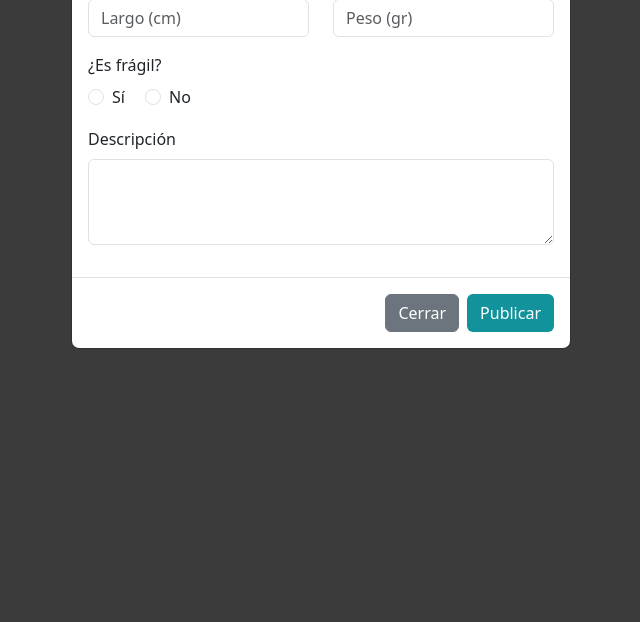
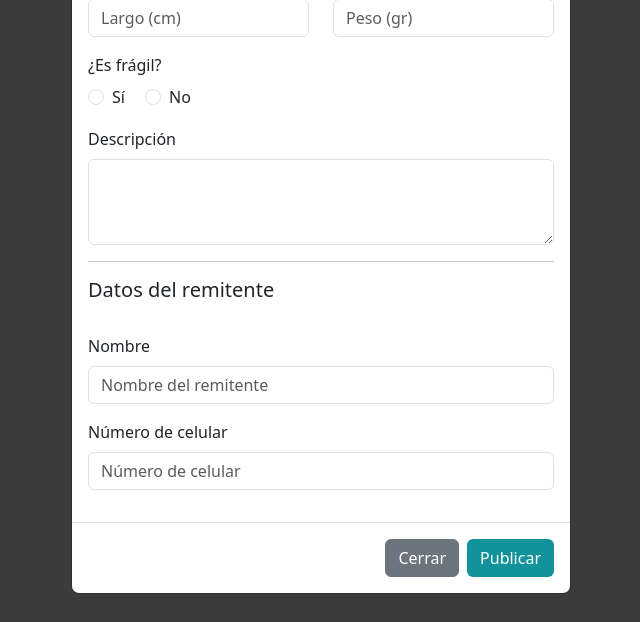
Before and after one commit to FacundoAvila5/VeryDeli, a PHP site: page /PaginaPrincipal.php in a window 1280 px wide, after a click on "Publicar". Shown: the part 735-1357 px from the top of the page, without its empty margins (319-959 px from the left). Run offline with PHP 8.4, Linux system fonts and the light colour scheme; the visitor is signed in with stand-in values (Sample User, id 1); data that the repository does not hold is empty; some libraries are stand-ins or nearby versions.

Commit message:
agregado de remitente y guardado postulacion

```diff
--- a/PaginaPrincipal.php
+++ b/PaginaPrincipal.php
@@ -79,14 +79,14 @@ if ($result->num_rows > 0) {
                             <div class="card-text">
                                 <i class="i fa-solid fa-location-dot"></i>
                                 Origen: <?php
-                                        $prov = $row['ProvinciaOrigen']; $localidad = $row['LocalidadOrigen']; $barrio = $row['BarrioOrigen'];
-                                        echo $prov .",". $localidad  .",". $barrio;
+                                        $prov = $row['ProvinciaOrigen'] ; $localidad = $row['LocalidadOrigen']; $barrio = $row['BarrioOrigen'];
+                                        echo $prov .", ". $localidad  .", ". $barrio;
                                         // printf("%s, %s, %s", $row['ProvinciaOrigen'], $row['LocalidadOrigen'], $row['BarrioOrigen']);
                                     ?> <br>
                                 <i class="i fa-solid fa-route"></i>
                                 Destino: <?php
                                         $prov = $row['ProvinciaDestino']; $localidad = $row['LocalidadDestino']; $barrio = $row['BarrioDestino'];
-                                        echo $prov .",". $localidad  .",". $barrio;
+                                        echo $prov .", ". $localidad  .", ". $barrio;
                                     ?> <br>
                                 <i class="fa-solid fa-calendar-days"></i>
                                 Fecha límite para completar entrega: <?php $date = $row['FechaLimite']; echo $date; ?> <br>
@@ -314,6 +314,24 @@ if ($result->num_rows > 0) {
             <div class="invalid-feedback">
                 Por favor, ingrese una descripción.
             </div>
+        </div><hr>
+        <div class="mb-3">
+        <label for="descripcion" class="form-label"><h5>Datos del remitente</h5></label>
+        </div>
+        <div class="mb-3">
+            <label for="nombreremitente" class="form-label">Nombre</label>
+            <input type="text" class="form-control" id="nombreremitente" name="nombreremitente" placeholder="Nombre del remitente" required>
+            <div class="invalid-feedback">
+                Por favor, ingrese un nombre.
+            </div>
+        </div>
+
+        <div class="mb-3">
+            <label for="celular" class="form-label">Número de celular</label>
+            <input type="text" class="form-control" id="celular" name="celular" placeholder="Número de celular" required>
+            <div class="invalid-feedback">
+                Por favor, ingrese un número de celular.
+            </div>
         </div>
 
             </form>
```
Also changed, not shown: GuardarPostulacion.php (added, +23 -0 lines), guardarPublicacion.php (+4 -3 lines), post.php (+19 -6 lines).
